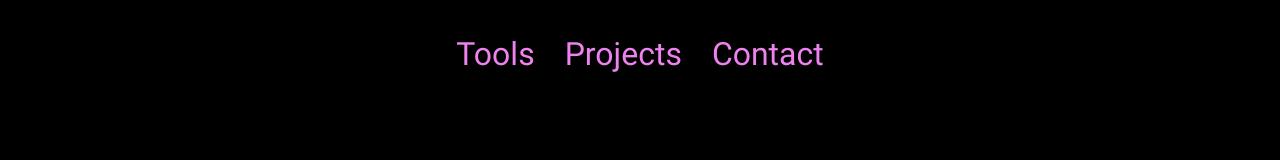
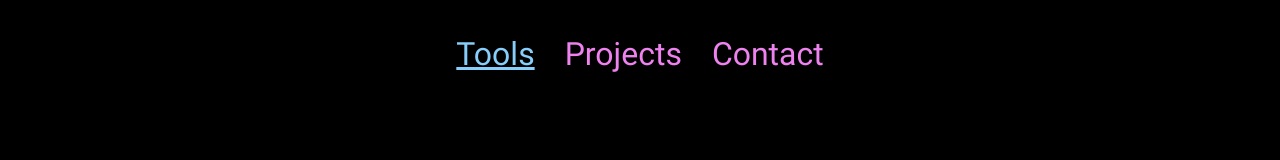
Before and after one commit to fmpberger88/fmpberger, a React (Vite) app: page / in a window 1280 px wide. In both pictures the pointer is over the link "Tools". Shown: the top 160 px of the page. Built offline with nearby package versions, Linux system fonts and the light colour scheme.

Commit message:
hover effect on a elements

```diff
--- a/src/App.css
+++ b/src/App.css
@@ -22,6 +22,12 @@ h1, h2, h3, h4, h5, h6 {
 
 a {
     color: violet;
+    font-weight: 900;
+}
+
+a:hover {
+    text-decoration: underline;
+    color: lightskyblue;
 }
 
 div {
--- a/src/components/Tools/Tools.module.css
+++ b/src/components/Tools/Tools.module.css
@@ -24,3 +24,7 @@
     background-color: black;
     border: 1px white dotted;
 }
+
+.box:hover {
+    transform: scale(1.1);
+}
```
